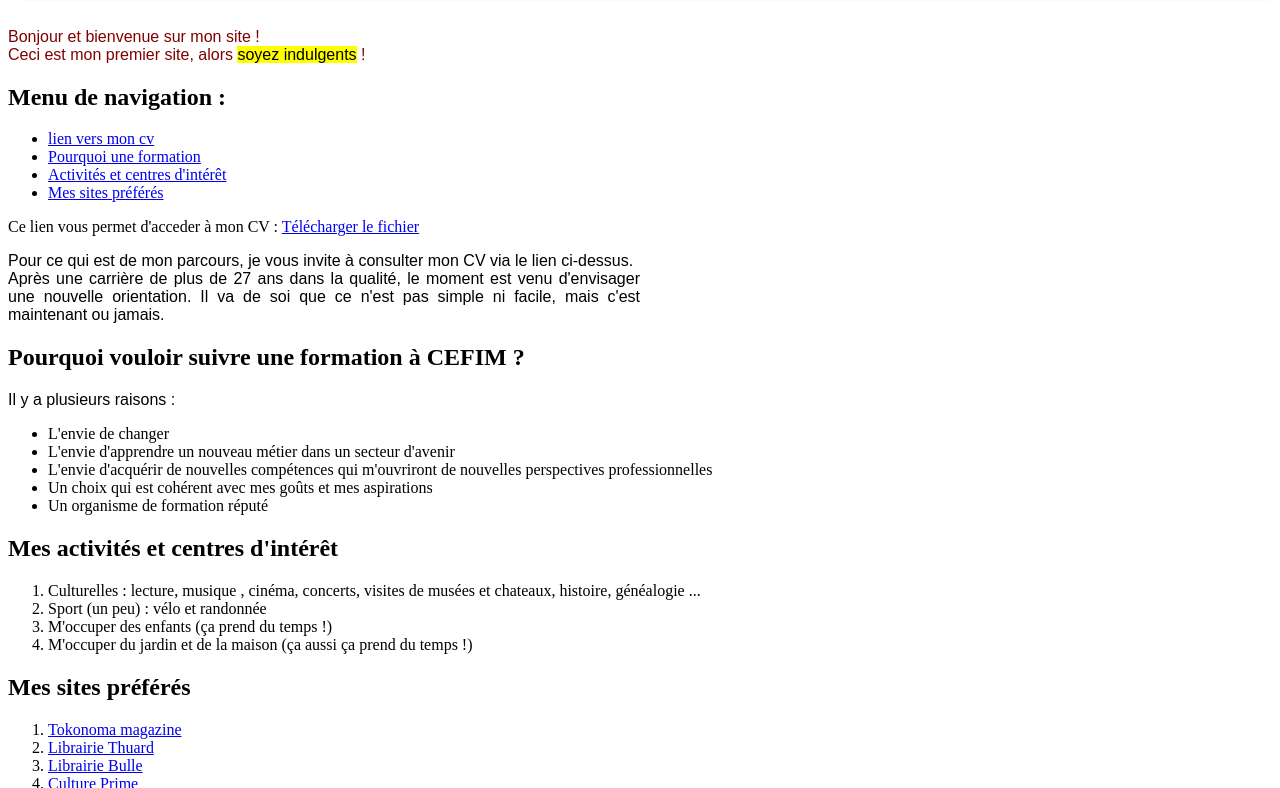
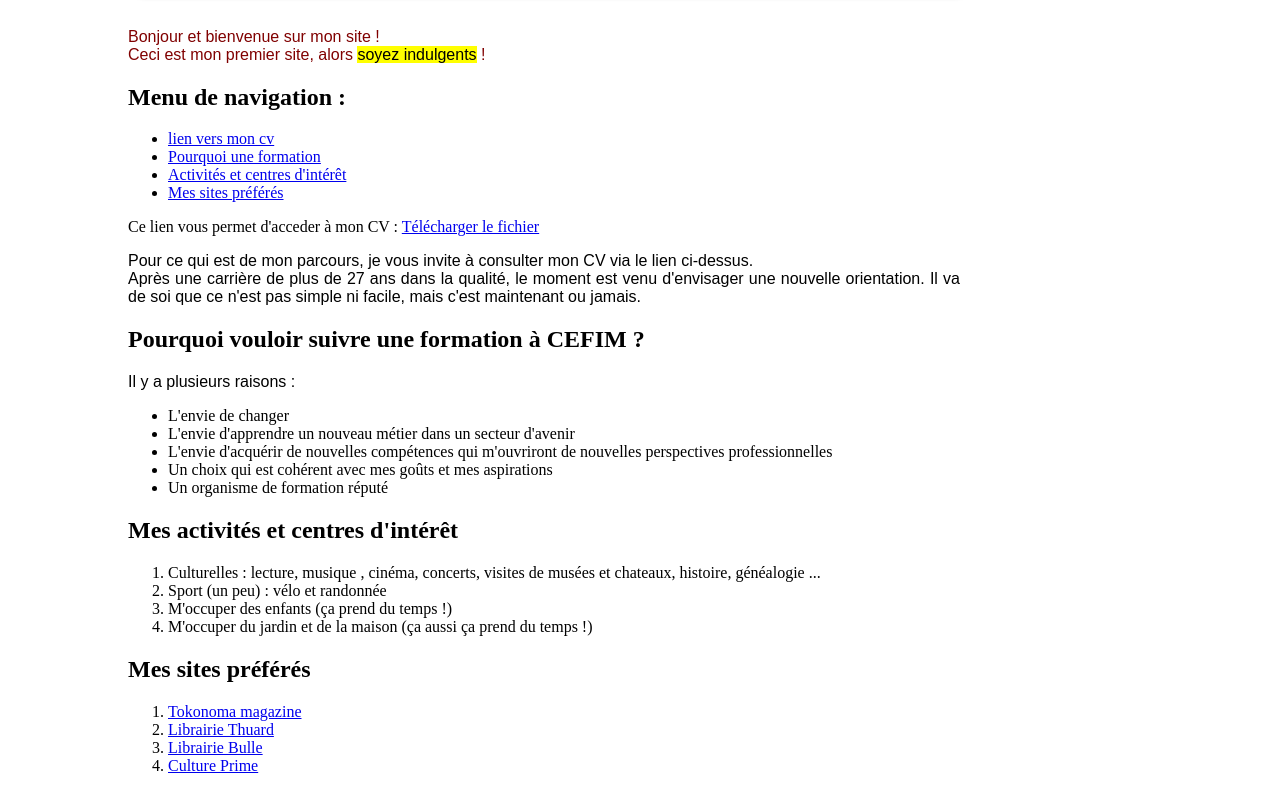
Before and after one commit to robin526/mapageweb, a plain HTML site: page index.html in a window 1280 px wide. Shown: the part 156-944 px from the top of the page. Drawn offline with Linux system fonts and the light colour scheme.

Commit message:
mise à jour

```diff
--- a/style.css
+++ b/style.css
@@ -6,6 +6,8 @@ body
 {
 	background-image: url("fond.jpg");
 	background-attachment: fixed;
+	margin-left: 10%;
+	max-width: 65%;
 }
 header, footer
 {
@@ -31,7 +33,7 @@ em
 }
 p
 {
-	max-width: 50%;
+
 	text-align: justify;
 	font-size: medium;
 	font-family: Arial, serif;
```
